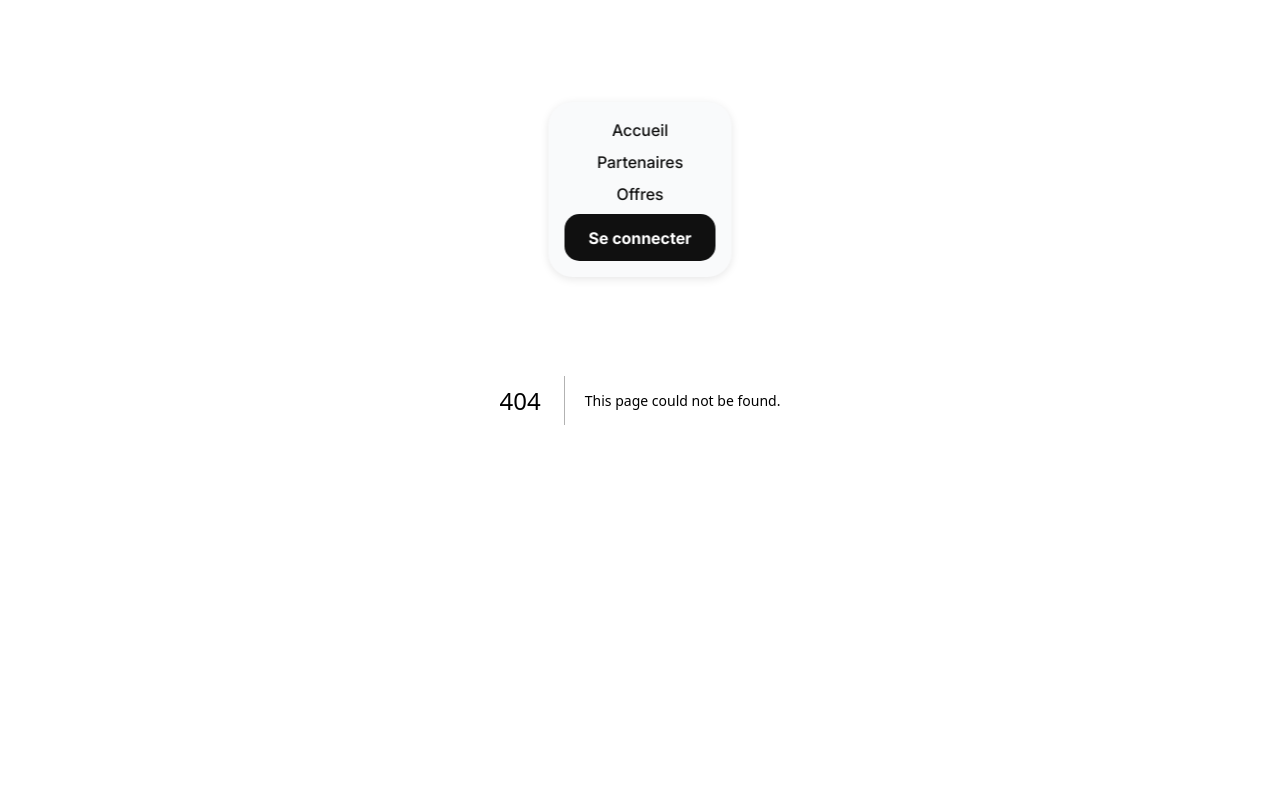
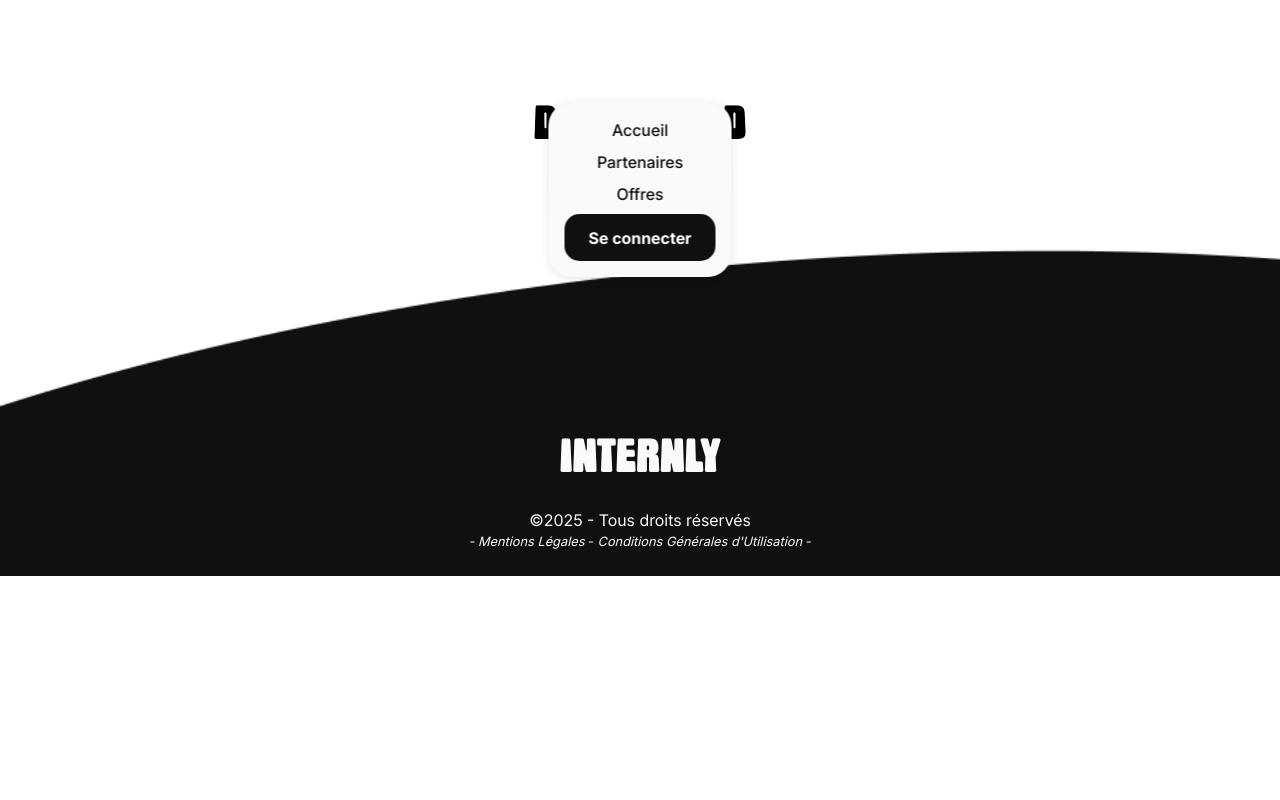
Before and after one commit to betasown/GR6-Internly_frontend, a Next.js app in the folder internly/: page /dashboard in a window 1280 px wide. Before the commit this address had no page. Shown: the top 800 px of the page. Built offline with nearby package versions, Linux system fonts and the light colour scheme.

Commit message:
feat: add dashboard page with title and separator image

```diff
--- /dev/null
+++ b/internly/src/app/dashboard/page.js
@@ -0,0 +1,12 @@
+export default function Page() {
+    return (
+        <div>
+            <div className="slide-entreprises-container">
+                <div className="title-container">
+                    <h1 className="title">dashboard</h1>
+                </div>
+            </div>
+            <img className="assets" src="/Assets/separateur-w2b.png"/>
+        </div>
+    );
+}
```
